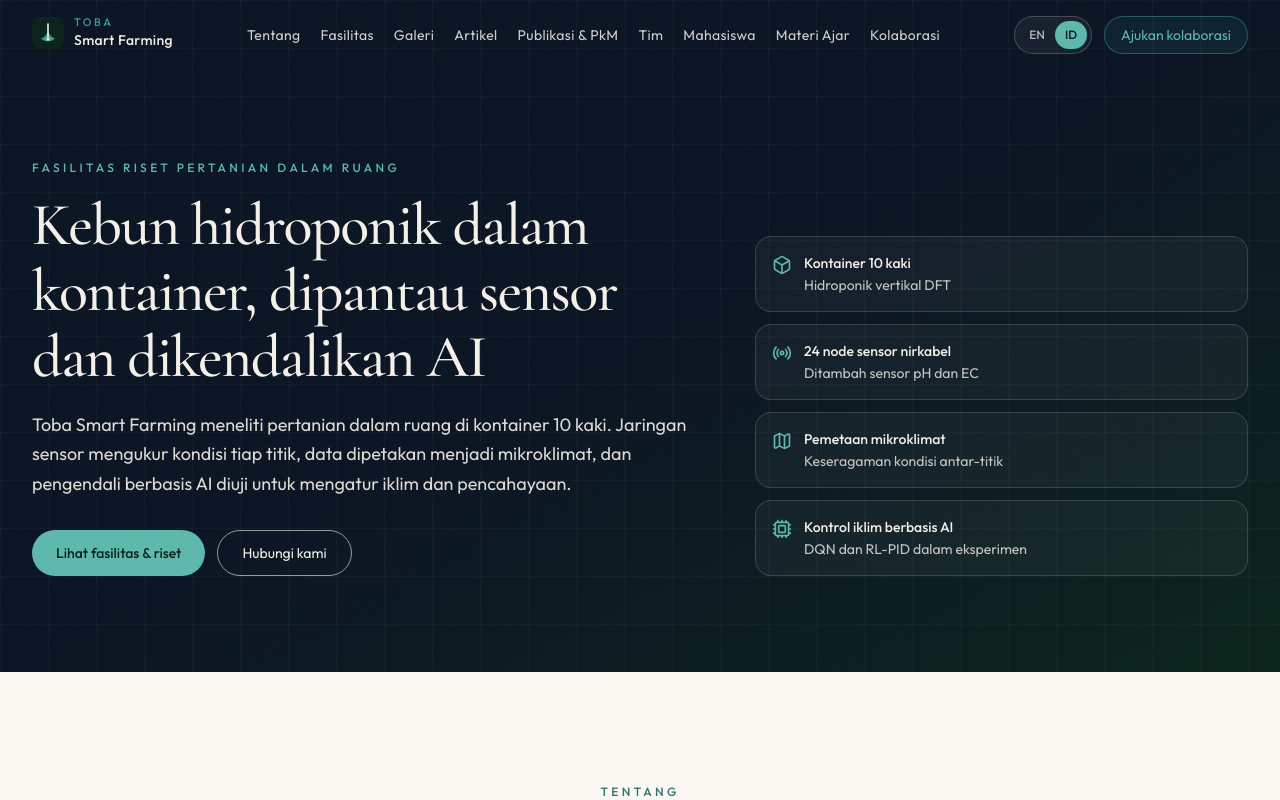
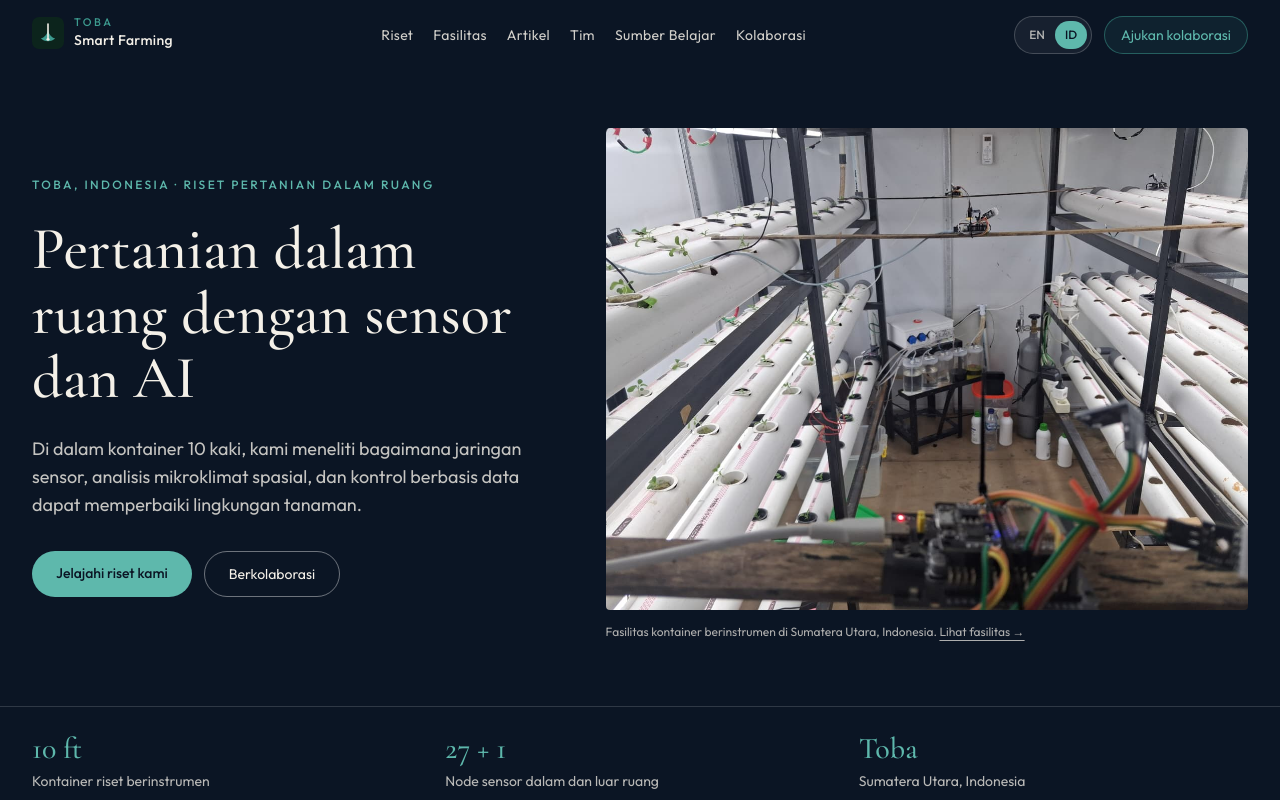
Before and after one commit to albertsagala/tobafarm, a Next.js app: page /id in a window 1280 px wide. Shown: the top 800 px of the page. Built offline with nearby package versions, Linux system fonts and the light colour scheme.

Commit message:
Redesign bilingual homepage around facility imagery, research stories and collaboration

```diff
--- a/src/app/id/page.tsx
+++ b/src/app/id/page.tsx
@@ -2,7 +2,7 @@ import { AcademicOverview } from "@/components/AcademicOverview";
 import type { Metadata } from "next";
 import { About } from "@/components/About";
 import { Articles } from "@/components/Articles";
-import { Contact } from "@/components/Contact";
+import { ResearchStories, CollaborationPaths, ResourceLinks } from "@/components/ResearchStories";
 import { Facility } from "@/components/Facility";
 import { Footer } from "@/components/Footer";
 import { Gallery } from "@/components/Gallery";
@@ -21,8 +21,9 @@ export default function Home() {
   return (
     <>
       <Header locale="id" />
-      <main>
-        <Hero />
+      <main id="main">
+        <Hero locale="id" />
+        <ResearchStories locale="id" />
         <About />
         <Facility />
         <Gallery />
@@ -30,7 +31,8 @@ export default function Home() {
         <Research />
         <AcademicOverview locale="id" />
         <Team />
-        <Contact />
+        <ResourceLinks locale="id" />
+        <CollaborationPaths locale="id" />
       </main>
       <Footer locale="id" />
     </>
--- a/src/components/Header.tsx
+++ b/src/components/Header.tsx
@@ -46,7 +46,7 @@ export function Header({
         toggleRef.current?.focus();
       }
     };
-    const desktop = window.matchMedia("(min-width: 1024px)");
+    const desktop = window.matchMedia("(min-width: 1280px)");
     const onBreakpoint = (event: MediaQueryListEvent) => {
       if (event.matches) setOpen(false);
     };
@@ -63,7 +63,7 @@ export function Header({
       className={`fixed inset-x-0 top-0 z-50 transition-colors duration-300 ${
         scrolled || open
           ? "border-b border-white/10 bg-navy/95 backdrop-blur-md"
-          : "bg-transparent"
+          : "bg-navy"
       }`}
     >
       <div className="mx-auto flex max-w-7xl items-center justify-between gap-4 px-5 py-4 md:px-8">
--- a/src/components/Hero.tsx
+++ b/src/components/Hero.tsx
@@ -1,68 +1,29 @@
-import { Box, Cpu, Map as MapIcon, Radio } from "lucide-react";
+import Image from "next/image";
+import Link from "next/link";
 
-const facts = [
-  { icon: Box, label: "Kontainer 10 kaki", detail: "Hidroponik vertikal DFT" },
-  { icon: Radio, label: "24 node sensor nirkabel", detail: "Ditambah sensor pH dan EC" },
-  { icon: MapIcon, label: "Pemetaan mikroklimat", detail: "Keseragaman kondisi antar-titik" },
-  { icon: Cpu, label: "Kontrol iklim berbasis AI", detail: "DQN dan RL-PID dalam eksperimen" },
-];
-
-export function Hero() {
+export function Hero({ locale = "id" }: { locale?: "en" | "id" }) {
+  const en = locale === "en";
   return (
-    <section
-      id="top"
-      className="relative isolate overflow-hidden bg-navy text-cream"
-    >
-      <div className="absolute inset-0" aria-hidden="true">
-        <div className="absolute inset-0 bg-gradient-to-br from-navy via-navy to-forest-deep" />
-        <div className="absolute inset-0 grid-fine opacity-60" />
-        <div className="grain absolute inset-0 opacity-[0.1] mix-blend-overlay" />
-      </div>
-
-      <div className="relative mx-auto grid w-full max-w-7xl gap-10 px-5 pb-16 pt-28 sm:pt-32 md:px-8 md:pb-24 lg:grid-cols-[1.15fr_0.85fr] lg:items-end lg:gap-14 lg:pt-40">
+    <section id="top" className="bg-navy pt-28 text-cream md:pt-32">
+      <div className="mx-auto grid max-w-7xl gap-8 px-5 pb-12 md:px-8 md:pb-16 lg:grid-cols-[0.9fr_1.1fr] lg:items-center lg:gap-12">
         <div>
-          <p className="animate-rise text-xs font-medium uppercase tracking-[0.2em] text-teal-bright sm:tracking-[0.28em]">
-            Fasilitas riset pertanian dalam ruang
-          </p>
-          <h1 className="font-display animate-rise delay-1 mt-4 text-[2.1rem] leading-[1.1] tracking-tight text-cream sm:text-5xl md:text-6xl">
-            Kebun hidroponik dalam kontainer, dipantau sensor dan dikendalikan AI
-          </h1>
-          <p className="animate-rise delay-2 mt-5 max-w-2xl text-base leading-relaxed text-cream/90 sm:text-lg">
-            Toba Smart Farming meneliti pertanian dalam ruang di kontainer 10
-            kaki. Jaringan sensor mengukur kondisi tiap titik, data dipetakan
-            menjadi mikroklimat, dan pengendali berbasis AI diuji untuk mengatur
-            iklim dan pencahayaan.
-          </p>
-          <div className="animate-rise delay-3 mt-8 flex flex-col gap-3 sm:flex-row sm:flex-wrap">
-            <a
-              href="#facility"
-              className="inline-flex items-center justify-center rounded-full bg-teal-bright px-6 py-3 text-sm font-medium text-forest-deep transition hover:bg-cream"
-            >
-              Lihat fasilitas &amp; riset
-            </a>
-            <a
-              href="#contact"
-              className="inline-flex items-center justify-center rounded-full border border-cream/60 px-6 py-3 text-sm text-cream transition hover:border-teal-bright hover:text-teal-bright"
-            >
-              Hubungi kami
-            </a>
+          <p className="text-xs font-medium uppercase leading-6 tracking-[0.2em] text-teal-bright">{en ? "Toba, Indonesia · Indoor farming research" : "Toba, Indonesia · Riset pertanian dalam ruang"}</p>
+          <h1 className="font-display mt-5 text-4xl leading-[1.08] sm:text-5xl lg:text-6xl">{en ? "Smarter indoor farming through sensors and AI" : "Pertanian dalam ruang dengan sensor dan AI"}</h1>
+          <p className="mt-6 max-w-xl text-base leading-7 text-cream/80 sm:text-lg">{en ? "Inside a 10-ft container, we study how sensing, spatial microclimate analysis, and data-driven control can improve the crop environment." : "Di dalam kontainer 10 kaki, kami meneliti bagaimana jaringan sensor, analisis mikroklimat spasial, dan kontrol berbasis data dapat memperbaiki lingkungan tanaman."}</p>
+          <div className="mt-8 flex flex-wrap gap-3">
+            <a href="#research-stories" className="rounded-full bg-teal-bright px-6 py-3 text-sm font-medium text-navy transition hover:bg-white">{en ? "Explore our research" : "Jelajahi riset kami"}</a>
+            <Link href={en ? "/collaboration/" : "/id/kolaborasi/"} className="rounded-full border border-white/40 px-6 py-3 text-sm transition hover:border-teal-bright">{en ? "Collaborate with us" : "Berkolaborasi"}</Link>
           </div>
         </div>
-
-        <ul className="animate-rise delay-4 grid gap-3 sm:grid-cols-2 lg:grid-cols-1">
-          {facts.map((fact) => (
-            <li
-              key={fact.label}
-              className="flex items-start gap-3 rounded-2xl border border-white/15 bg-white/[0.04] p-4"
-            >
-              <fact.icon className="mt-0.5 h-5 w-5 shrink-0 text-teal-bright" aria-hidden />
-              <div>
-                <p className="text-sm font-medium text-cream">{fact.label}</p>
-                <p className="mt-0.5 text-sm text-cream/80">{fact.detail}</p>
-              </div>
-            </li>
-          ))}
-        </ul>
+        <figure className="min-w-0">
+          <Image src="/images/gallery/container-overview.jpg" alt={en ? "Inside the Toba Smart Farming container: hydroponic racks and research equipment" : "Interior kontainer Toba Smart Farming: rak hidroponik dan perangkat riset"} width={1280} height={960} sizes="(min-width: 1024px) 55vw, 100vw" preload className="h-auto w-full rounded-sm" />
+          <figcaption className="mt-3 text-xs leading-5 text-cream/70">{en ? "Our instrumented container facility in North Sumatra, Indonesia." : "Fasilitas kontainer berinstrumen di Sumatera Utara, Indonesia."} <a href="#facility" className="underline underline-offset-4">{en ? "Inside the facility →" : "Lihat fasilitas →"}</a></figcaption>
+        </figure>
+      </div>
+      <div className="border-t border-white/15">
+        <dl className="mx-auto grid max-w-7xl gap-6 px-5 py-6 sm:grid-cols-3 md:px-8">
+          {[["10 ft", en ? "Instrumented research container" : "Kontainer riset berinstrumen"], ["27 + 1", en ? "Indoor and outdoor sensor nodes" : "Node sensor dalam dan luar ruang"], ["Toba", en ? "North Sumatra, Indonesia" : "Sumatera Utara, Indonesia"]].map(([value, label]) => <div key={value}><dt className="font-display text-3xl text-teal-bright">{value}</dt><dd className="mt-1 text-sm text-cream/75">{label}</dd></div>)}
+        </dl>
       </div>
     </section>
   );
--- /dev/null
+++ b/src/components/ResearchStories.tsx
@@ -0,0 +1,45 @@
+import Image from "next/image";
+import Link from "next/link";
+
+export function ResearchStories({ locale = "en" }: { locale?: "en" | "id" }) {
+  const en = locale === "en";
+  const stories = en ? [
+    ["Spatial microclimate", "The AC cooled the farm—but not uniformly", "Across 544 synchronized observations, average temperature fell while spatial spread increased. Explore what this event reveals about evaluating cooling with multiple sensors.", "/articles/ac-and-microclimate-uniformity/", "/images/gallery/container-overview.jpg"],
+    ["Climate control", "Good temperature is not enough", "A 48.1-hour observation revealed nighttime humidity limitations. Read the VPD findings and their limits.", "/articles/vpd-container-farm/", "/images/gallery/pakchoi-racks.jpg"],
+    ["IoT · Edge · Cloud", "From sensor readings to local decisions", "How 27 sensor nodes, a Jetson Nano, and a local dashboard connect sensing, control, and remote monitoring.", "/articles/from-iot-to-edge-cloud/", "/images/gallery/grafana-july-2026.png"],
+  ] : [
+    ["Mikroklimat spasial", "AC mendinginkan kebun—tetapi tidak merata", "Pada 544 waktu pengamatan tersinkron, suhu rata-rata turun sementara rentang spasial meningkat. Pelajari mengapa evaluasi pendinginan membutuhkan banyak sensor.", "/id/artikel/ac-dan-keseragaman-mikroklimat/", "/images/gallery/container-overview.jpg"],
+    ["Kontrol iklim", "Suhu yang baik belum cukup", "Pengamatan 48,1 jam mengungkap keterbatasan kelembapan malam. Baca temuan VPD dan batas interpretasinya.", "/id/artikel/vpd-container-farm/", "/images/gallery/pakchoi-racks.jpg"],
+    ["IoT · Edge · Cloud", "Dari pembacaan sensor ke keputusan lokal", "Bagaimana 27 node sensor, Jetson Nano, dan dashboard lokal menghubungkan pengukuran, kontrol, dan monitoring daring.", "/id/artikel/dari-iot-ke-edge-cloud/", "/images/gallery/grafana-july-2026.png"],
+  ];
+  return <section id="research-stories" className="scroll-mt-24 bg-white py-16 md:py-24"><div className="mx-auto max-w-7xl px-5 md:px-8">
+    <div className="flex flex-wrap items-end justify-between gap-5"><div><p className="text-xs uppercase tracking-[0.2em] text-teal-deep">{en ? "Research stories" : "Cerita riset"}</p><h2 className="font-display mt-3 max-w-3xl text-4xl text-forest-deep md:text-5xl">{en ? "What can one container teach us?" : "Apa yang dapat dipelajari dari satu kontainer?"}</h2></div><a href="#projects" className="text-sm font-medium text-teal-deep underline underline-offset-4">{en ? "Research directions →" : "Arah riset →"}</a></div>
+    <div className="mt-10 grid gap-8 lg:grid-cols-2">
+      {stories.map(([category,title,summary,href,src], index) => <article key={href} className={index === 0 ? "row-span-2 overflow-hidden border border-[var(--line)] bg-cream-soft" : "grid gap-5 border-b border-[var(--line)] pb-6 sm:grid-cols-[0.42fr_0.58fr]"}>
+        <Image src={src} alt={category} width={1280} height={960} sizes="(min-width: 1024px) 45vw, 100vw" className={index === 0 ? "h-auto w-full" : "h-auto w-full self-start"} />
+        <div className={index === 0 ? "p-6 md:p-8" : "min-w-0"}><p className="text-xs uppercase tracking-widest text-teal-deep">{category}</p><h3 className={`font-display mt-3 leading-tight text-forest-deep ${index === 0 ? "text-3xl md:text-4xl" : "text-2xl md:text-3xl"}`}><Link href={href} className="hover:underline underline-offset-4">{title}</Link></h3><p className="mt-4 text-sm leading-7 text-muted">{summary}</p><Link href={href} className="mt-5 inline-block text-sm font-medium text-teal-deep underline underline-offset-4">{en ? "Read the story →" : "Baca cerita →"}</Link></div>
+      </article>)}
+    </div>
+  </div></section>;
+}
+
+export function CollaborationPaths({ locale = "en" }: { locale?: "en" | "id" }) {
+  const en = locale === "en";
+  const href = en ? "/collaboration/" : "/id/kolaborasi/";
+  const paths = en ? [
+    ["For researchers", "Develop a joint study", "Discuss experimental questions, sensor data, microclimate methods, and control evaluation.", "Discuss joint research →", href],
+    ["For industry & government", "Scope a practical pilot", "Explore sensing, monitoring, microclimate audits, and control prototypes with measurable outcomes.", "Explore pilot support →", href],
+    ["For students & educators", "Learn through real systems", "Find teaching materials, explore supervision, or discuss focused technical training.", "Explore learning resources →", "/#resources"],
+  ] : [
+    ["Untuk peneliti", "Susun studi bersama", "Diskusikan pertanyaan eksperimen, data sensor, metode mikroklimat, dan evaluasi kontrol.", "Diskusikan riset bersama →", href],
+    ["Untuk industri & pemerintah", "Rancang pilot penerapan", "Jajaki sensor, monitoring, audit mikroklimat, dan prototipe kontrol dengan keluaran terukur.", "Jelajahi dukungan pilot →", href],
+    ["Untuk mahasiswa & pengajar", "Belajar dari sistem nyata", "Temukan materi ajar, informasi bimbingan, atau diskusikan pelatihan teknis terarah.", "Jelajahi sumber belajar →", "/id/#resources"],
+  ];
+  return <section id="contact" className="scroll-mt-24 bg-forest-deep py-16 text-cream md:py-24"><div className="mx-auto max-w-7xl px-5 md:px-8"><p className="text-xs uppercase tracking-[0.2em] text-teal-bright">{en ? "Collaborate with Tobafarm" : "Berkolaborasi dengan Tobafarm"}</p><h2 className="font-display mt-3 max-w-3xl text-4xl md:text-5xl">{en ? "Bring a question. Build a testable plan." : "Mulai dari pertanyaan. Susun rencana yang teruji."}</h2><p className="mt-5 max-w-2xl leading-7 text-cream/75">{en ? "Choose the path closest to your needs. Scope, facilities, timelines, and deliverables are discussed before work begins." : "Pilih jalur sesuai kebutuhan. Lingkup, fasilitas, jadwal, dan keluaran dibahas sebelum pekerjaan dimulai."}</p><div className="mt-10 grid gap-8 md:grid-cols-3">{paths.map(([audience,title,body,label,url],i) => <article key={title} className="flex flex-col border-t border-white/25 pt-6"><p className="text-xs uppercase tracking-widest text-teal-bright">0{i+1} · {audience}</p><h3 className="font-display mt-4 text-3xl">{title}</h3><p className="mt-4 flex-1 text-sm leading-7 text-cream/75">{body}</p><Link href={url} className="mt-6 text-sm font-medium text-teal-bright underline underline-offset-4">{label}</Link></article>)}</div></div></section>;
+}
+
+export function ResourceLinks({ locale = "en" }: { locale?: "en" | "id" }) {
+  const en = locale === "en";
+  const links = en ? [["Publications & community engagement", "/publications/"], ["Teaching materials", "/teaching/"], ["Students & supervision", "/supervision/"]] : [["Publikasi & pengabdian masyarakat", "/id/publikasi/"], ["Materi ajar", "/id/materi-ajar/"], ["Mahasiswa & bimbingan", "/id/bimbingan/"]];
+  return <section id="resources" className="scroll-mt-24 bg-cream py-14"><div className="mx-auto max-w-7xl px-5 md:px-8"><h2 className="font-display text-3xl text-forest-deep">{en ? "Resources & academic work" : "Sumber belajar & karya akademik"}</h2><div className="mt-7 grid gap-4 md:grid-cols-3">{links.map(([label,href]) => <Link key={href} href={href} className="border-b border-forest/25 py-4 font-medium text-forest-deep hover:text-teal-deep">{label} →</Link>)}</div></div></section>;
+}
--- a/src/lib/site.ts
+++ b/src/lib/site.ts
@@ -11,27 +11,21 @@ export const site = {
 } as const;
 
 export const navEn = [
-  { href: "/#about", label: "About" },
+  { href: "/#research-stories", label: "Research" },
   { href: "/#facility", label: "Facility" },
-  { href: "/#gallery", label: "Gallery" },
-  { href: "/#articles", label: "Articles" },
-  { href: "/publications/", label: "Publications & Service" },
-  { href: "/#team", label: "Team" },
-  { href: "/supervision/", label: "Students" },
-  { href: "/teaching/", label: "Teaching" },
-  { href: "/collaboration/", label: "Collaboration" },
+  { href: "/#articles", label: "Insights" },
+  { href: "/#team", label: "People" },
+  { href: "/#resources", label: "Resources" },
+  { href: "/#contact", label: "Collaborate" },
 ] as const;
 
 export const navId = [
-  { href: "/id/#about", label: "Tentang" },
+  { href: "/id/#research-stories", label: "Riset" },
   { href: "/id/#facility", label: "Fasilitas" },
-  { href: "/id/#gallery", label: "Galeri" },
   { href: "/id/#articles", label: "Artikel" },
-  { href: "/id/publikasi/", label: "Publikasi & PkM" },
   { href: "/id/#team", label: "Tim" },
-  { href: "/id/bimbingan/", label: "Mahasiswa" },
-  { href: "/id/materi-ajar/", label: "Materi Ajar" },
-  { href: "/id/kolaborasi/", label: "Kolaborasi" },
+  { href: "/id/#resources", label: "Sumber Belajar" },
+  { href: "/id/#contact", label: "Kolaborasi" },
 ] as const;
 
 export const nav = navEn;
```
Also changed, not shown: src/app/page.tsx (+10 -35 lines).
